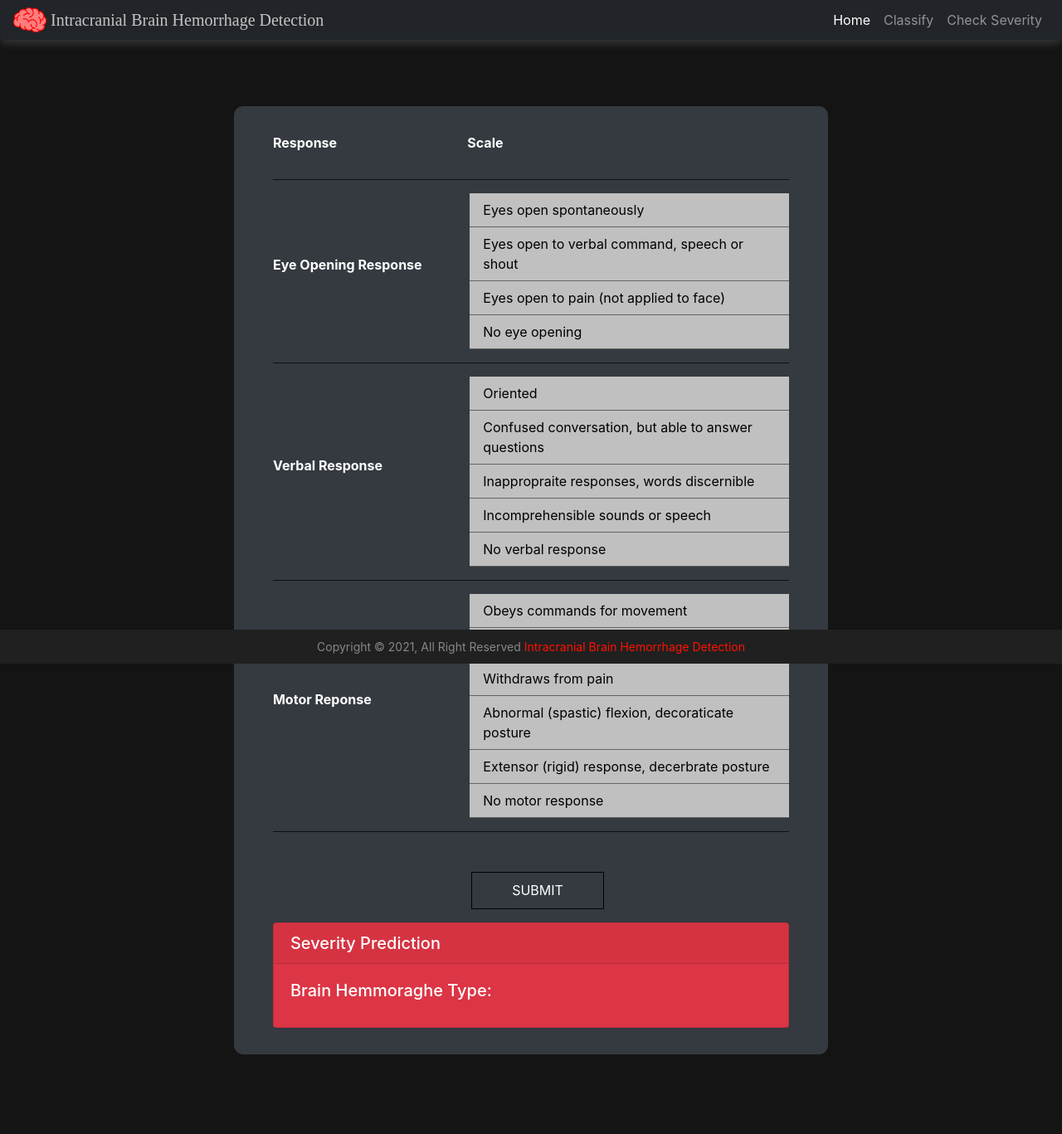
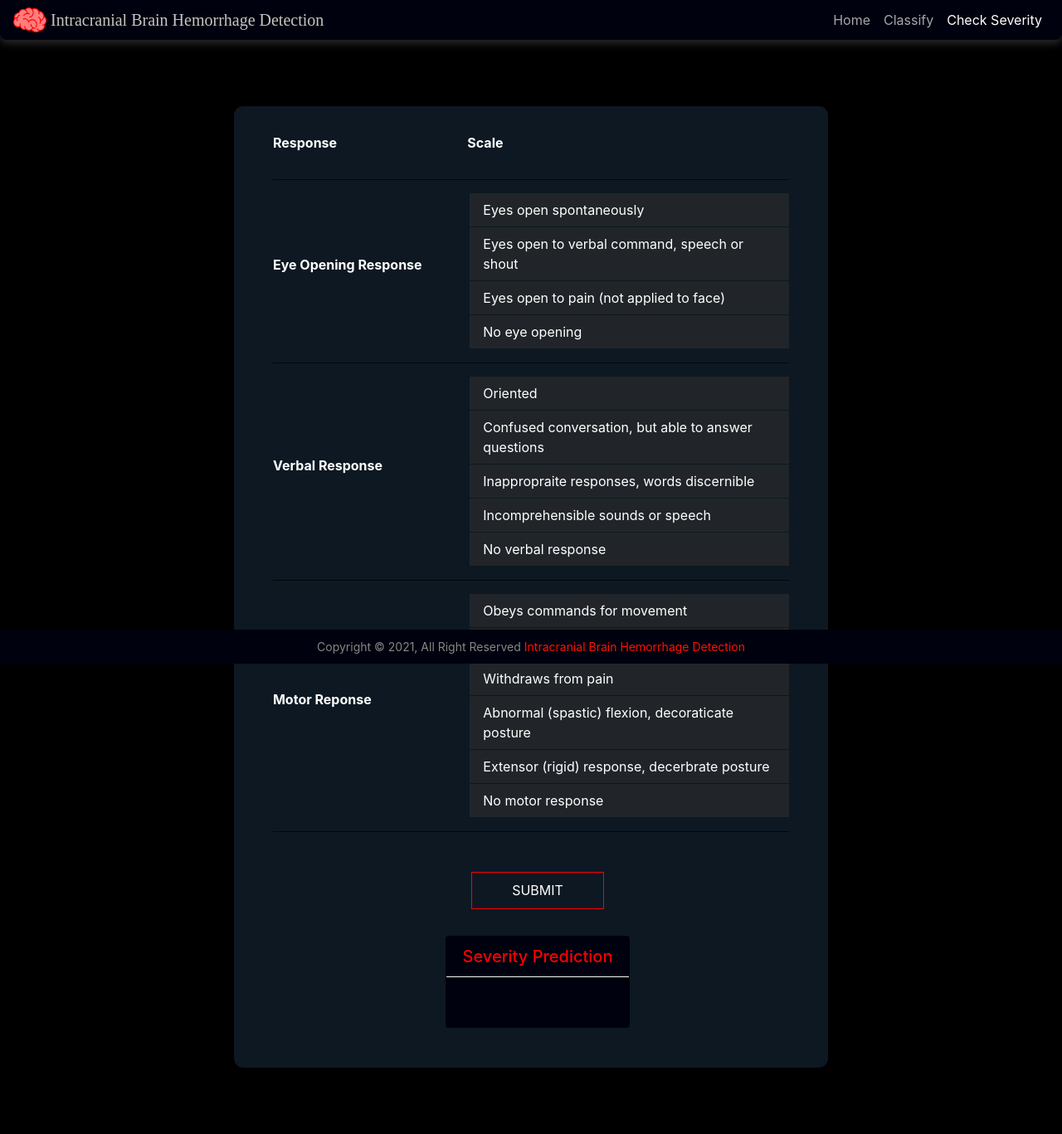
Before and after one commit to jesdin/ICH, a Django app: page /predict in a window 1280 px wide. Shown: the whole page at 83% size. Before the commit the page ends 1271 px from the top, so only its background shows below. Run offline with Django 3.2, Linux system fonts and the light colour scheme; some libraries are stand-ins or nearby versions.

Commit message:
Ui Changes and Predict Javascript

```diff
--- a/assets/css/style2.css
+++ b/assets/css/style2.css
@@ -24,7 +24,7 @@ body {
   place-items: center;
   box-sizing: border-box;
   min-height: 100vh;
-    background-color: #151414;
+  background-color: #000000;
   /* background-color: rgb(37, 37, 37); */
   color: white;
   position: relative;
@@ -32,8 +32,8 @@ body {
 
 /*------Navigation bar------*/
 .navbar {
-  box-shadow: 0px 5px 10px rgb(52 52 52);
-  background-color: #212529 !important;
+  box-shadow: 0px 5px 10px rgb(37, 37, 37);
+  background-color: #00010e;
   border-radius: 0rem 0rem 0.5rem 0.5rem;
   height: 6vh;
   width: 100%;
@@ -42,6 +42,14 @@ body {
 .navbar-collapse {
   display: flex;
   justify-content: flex-end;
+}
+
+#topic {
+  color: white;
+}
+
+#topic-secondary {
+  color: rgba(255, 255, 255, 0.651);
 }
 
 .tablerow {
@@ -63,11 +71,12 @@ body {
 }
 
 .form-check-label {
-  background-color: rgb(192, 192, 192);
-  color: black;
+  background-color: #212529;
+  /* background-color: rgb(192, 192, 192); */
+  color: white;
   padding: 0.5rem 1rem;
   width: 100%;
-  border-bottom: 1px solid rgb(100, 100, 100);
+  border-bottom: 1px solid #0d1822;
 }
 
 .form-check-label:first-child {
@@ -77,7 +86,7 @@ body {
 }
 
 .form-check-input:checked+.form-check-label {
-  background-color: black;
+  background-color: #a20001;
   color: white;
 }
 
@@ -145,7 +154,7 @@ body {
 
 .bttn-1 rect {
   fill: none;
-  stroke: #000000;
+  stroke: #ff0000;
   stroke-width: 2;
   stroke-dasharray: 422, 0;
   transition: all 0.35s linear;
@@ -175,11 +184,43 @@ body {
   align-items: center;
 }
 
-.copyright-area{
+.resultcard {
+  display: flex;
+  flex-direction: row;
+  flex-wrap: wrap;
+  align-content: center;
+  justify-content: center;
+  align-items: center;
+  padding: 1rem;
+  /* padding-top: 2rem; */
+  padding-left: 2rem;
+}
+
+#ch {
+  display: flex;
+  justify-content: center;
+  flex-direction: column;
+  flex-wrap: wrap;
+  align-content: center;
+  align-items: center;
+}
+
+#cb {
+  display: flex;
+  justify-content: center;
+  flex-direction: column;
+  flex-wrap: wrap;
+  align-content: center;
+  align-items: center;
+}
+
+
+.copyright-area {
   position: fixed;
   bottom: 0;
   width: 100%;
-  background: #202020;
+  background: #00010e;
+  /* background: #202020; */
   padding: 10px 0px 10px 0px;
 }
 
--- a/main/templates/predict.html
+++ b/main/templates/predict.html
@@ -36,7 +36,7 @@
 </head>
 
 <body>
-    <nav class="navbar navbar-expand-lg sticky-top navbar-dark" id="navbar">
+    <nav class="navbar navbar-expand-lg sticky-top" id="navbar">
         <a class="navbar-brand" href="{% url 'home' %}" style="font-family: ui-sans-serif; color: #c5c4c4;">
 
             <img src="{% static "images/logo.png" %}" width="40" height="30" class="d-inline-block align-top" alt="">
@@ -48,15 +48,15 @@
         </button>
         <div class="collapse navbar-collapse" id="navbarNavAltMarkup">
             <div class="navbar-nav">
-                <a class="nav-item nav-link active" href="{% url 'home' %}">Home</a>
-                <a class="nav-item nav-link" href="{% url 'classify' %}" id="aboutus">Classify</a>
-                <a class="nav-item nav-link" href="{% url 'predict' %}" id="predict">Check Severity</a>
+                <a class="nav-item nav-link active" id="topic-secondary" href="{% url 'home' %}">Home</a>
+                <a class="nav-item nav-link" id="topic-secondary" href="{% url 'classify' %}" id="aboutus">Classify</a>
+                <a class="nav-item nav-link" id="topic" href="{% url 'predict' %}" id="predict">Check Severity</a>
                 <!-- <a class="nav-item nav-link" href="{% url 'predict' %}" id="predict">Predict</a> -->
             </div>
         </div>
     </nav>
     <div class="container-fluid tablerow">
-        <div class="row table-dark rw">
+        <div class="row table-dark rw" style="background-color: #0d1822;">
             <div class="col d-flex flex-column justify-content-center">
                 <div class="row">
                     <div class="col-4" style="font-weight: 700;">
@@ -214,16 +214,23 @@
                 <!-- <div class="display">
                     <p id="res"></p>
                 </div> -->
-                <div class="card text-white bg-danger">
-                <h5 class="card-header">Severity Prediction</h5>
-                <div class="card-body">
-                    <h5 class="card-title">Brain Hemmoraghe Type:</h5>
-                    <h4><p class="card-text" id="res"></p></h4>
-                    <!-- <a href="#" class="btn btn-primary">Go somewhere</a> -->
+                <div class="resultcard">
+                    <div class="card text-white" style="background-color: #00010e;" id="ch">
+                        <h5 class="card-header" style="color: red; border-bottom-color: #f8f9fa;">Severity Prediction
+                        </h5>
+                        <div class="card-body" id="cb">
+                            <h3 class="card-title" style="color: white;">
+                                <p class="card-text" id="sc"></p>
+                            </h3>
+                            <h4>
+                                <p class="card-text" id="res" style="color: white;"></p>
+                            </h4>
+                            <!-- <a href="#" class="btn btn-primary">Go somewhere</a> -->
+                        </div>
+                    </div>
                 </div>
             </div>
         </div>
-    </div>
     </div>
     <div class="p-3" style="z-index: 3000; bottom: 2rem; right: 1rem; position: fixed; ">
         <div id="liveToast" class="toast hide" role="alert" aria-live="assertive" aria-atomic="true">
@@ -332,16 +339,20 @@
 
         if (score >= 13 && score <= 15) {
             // console.log('Minor Brain injury');
-            result = 'Minor Brain injury';
+            result = 'Minor Brain Injury';
 
         } else if (score >= 9 && score <= 12) {
             // console.log('Moderate Brain injury');
-            result = 'Moderate Brain injury';
-        } else {
+            result = 'Moderate Brain Injury';
+        } else if (score >= 3 && score <= 8) {
             // console.log('Severe Brain injury');
-            result = 'Severe Brain injury';
+            result = 'Severe Brain Injury';
+        }
+        else {
+            result = 'Invalid';
         }
 
+        document.getElementById("sc").innerHTML = 'GCS: ' + score;
         document.getElementById("res").innerHTML = result;
 
         // console.log(result);
```
Also changed, not shown: assets/css/style.css (+19 -6 lines), main/templates/index.html (+8 -8 lines). Lines whose indentation alone changed are shown as unchanged.
